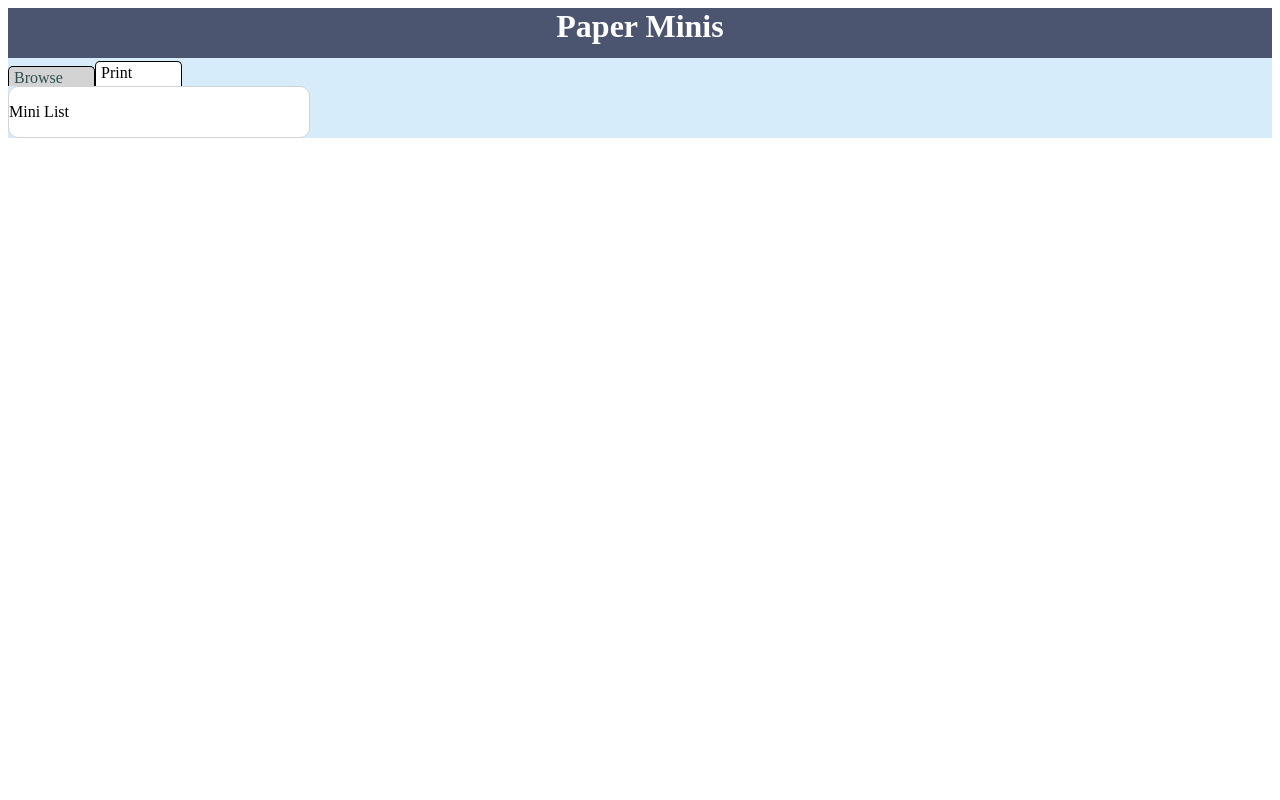
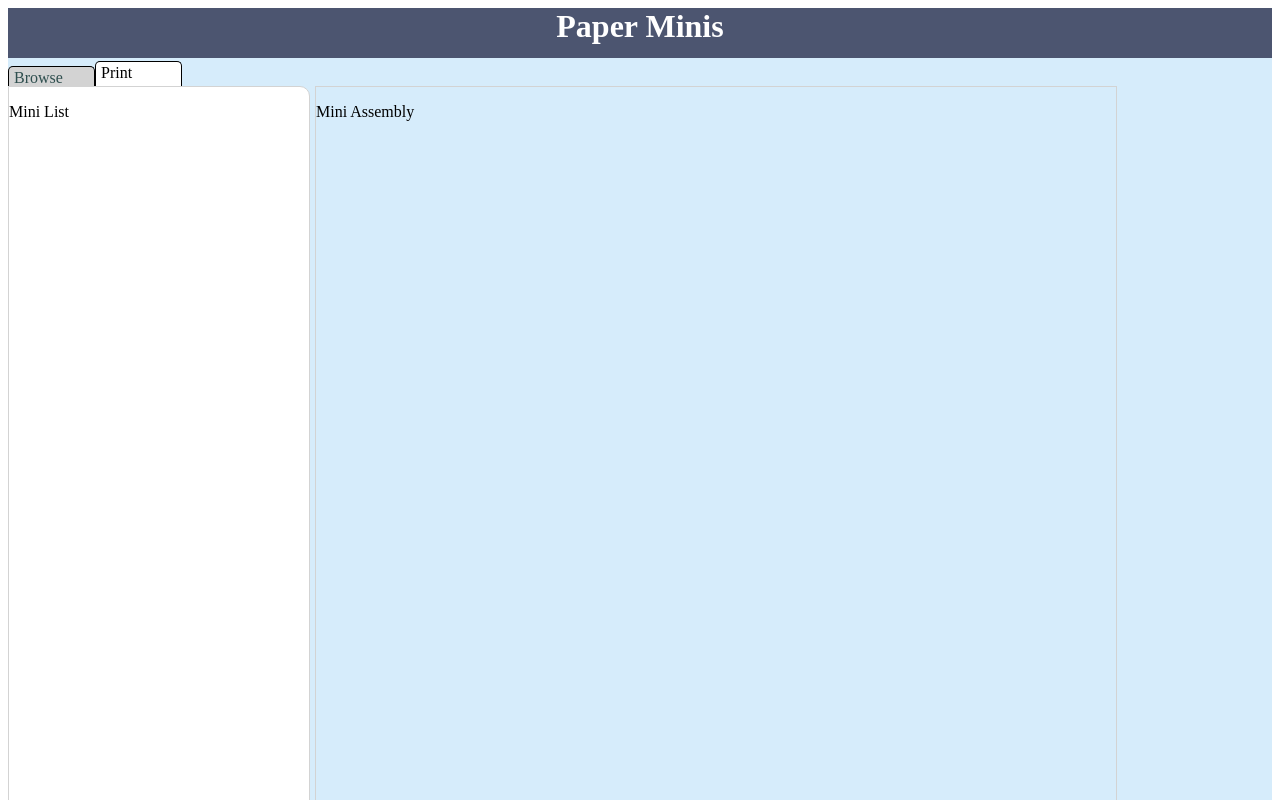
Before and after one commit to BryceLTaylor/paper-minis, a React app: page / in a window 1280 px wide. Both pictures are taken after a click on the element "Print". Shown: the top 800 px of the page. Built offline with nearby package versions, Linux system fonts and the light colour scheme.

Commit message:
initialize miniAssembly

```diff
--- /dev/null
+++ b/src/components/MiniAssembly/MiniAssembly.css
@@ -0,0 +1,4 @@
+.mini-assembly {
+  border: 1px solid lightgray;
+  margin: 0px 0px 0px 5px;
+}
--- /dev/null
+++ b/src/components/MiniAssembly/MiniAssembly.js
@@ -0,0 +1,13 @@
+import "./MiniAssembly.css";
+
+const MiniAssembly = (props) => {
+  return (
+    <div className="mini-assembly">
+      <p>Mini Assembly</p>
+      {/* full size is 2400 x 3300 */}
+      <canvas id="workTable" width="800" height="1100"></canvas>
+    </div>
+  );
+};
+
+export default MiniAssembly;
--- a/src/components/MiniList/MiniList.css
+++ b/src/components/MiniList/MiniList.css
@@ -2,7 +2,7 @@
   border: 1px solid lightgray;
   width: 300px;
   background-color: white;
-  border-radius: 10px;
+  border-radius: 0px 10px 10px 10px;
 }
 
 .print-list-entry {
--- /dev/null
+++ b/src/components/MiniPrinter/MiniPrinter.css
@@ -0,0 +1,4 @@
+.mini-printer {
+  display: flex;
+  flex-direction: row;
+}
--- a/src/components/MiniPrinter/MiniPrinter.js
+++ b/src/components/MiniPrinter/MiniPrinter.js
@@ -1,9 +1,13 @@
 import MiniList from "../MiniList/MiniList.js";
+
+import MiniAssembly from "../MiniAssembly/MiniAssembly.js";
+import "./MiniPrinter.css";
 
 const MiniPrinter = (props) => {
   return (
     <div className="mini-printer">
       <MiniList />
+      <MiniAssembly />
     </div>
   );
 };
```
